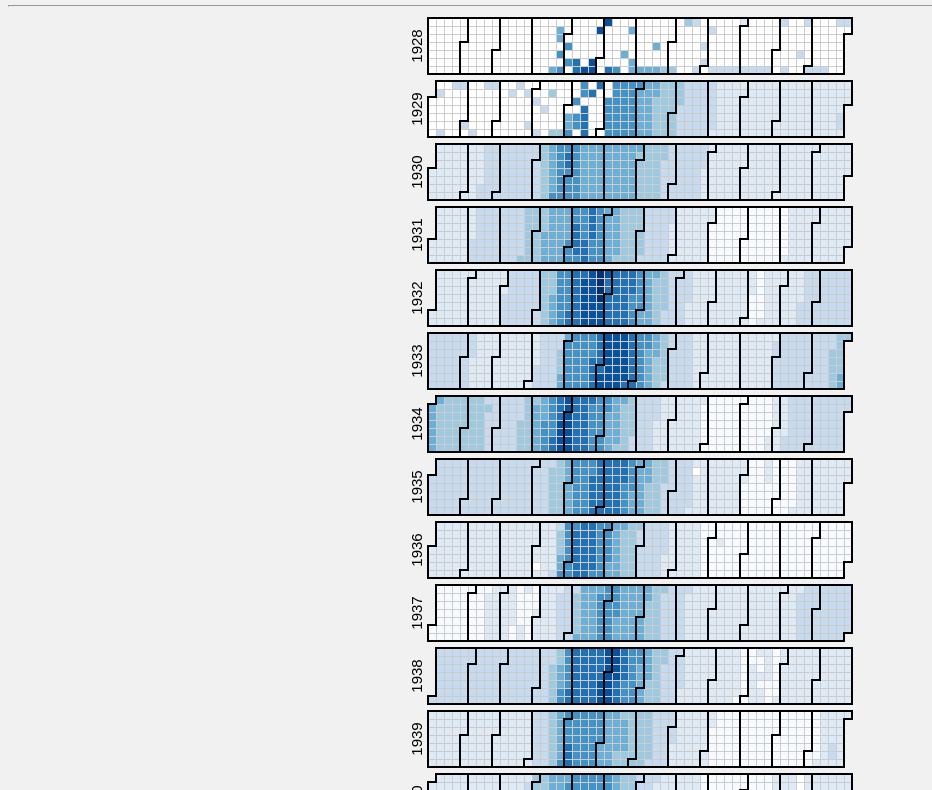
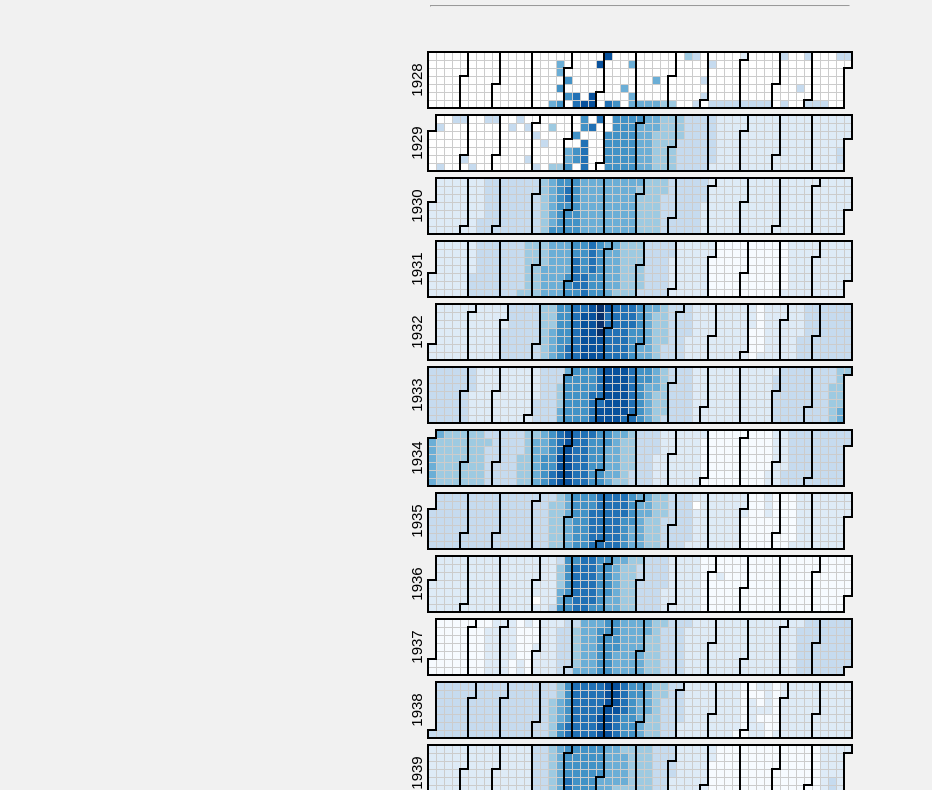
Before and after one commit to abelsonlive/priest-lake, a plain HTML site: page index.html in a window 1280 px wide. Shown: the part 69-859 px from the top of the page, without its empty margins (0-932 px from the left). Drawn offline with nearby package versions, Linux system fonts and the light colour scheme.

Commit message:
nicer styling

```diff
--- a/index.html
+++ b/index.html
@@ -10,6 +10,9 @@
     background-color: #f1f1f1;
   }
 
+  hr {
+    width: 33%;
+  }
   .day {
     fill: #fff;
     stroke: #ccc;
@@ -39,6 +42,7 @@
   <div class="plot">
       <h1>Height of Priest Lake, 1928 - 2013</h1>
       <hr></hr>
+      <br></br>
 
   </div>
   </center>
```
